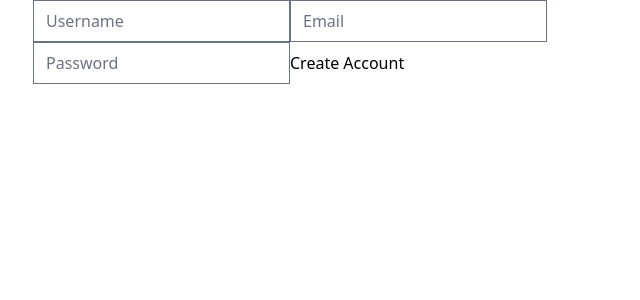
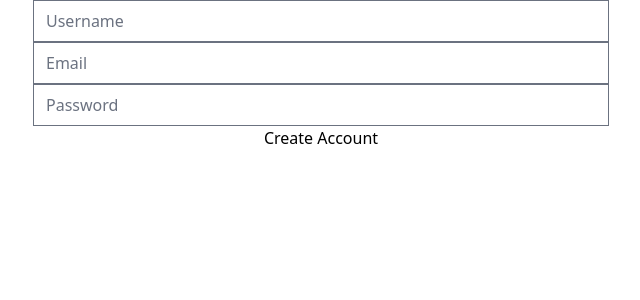
Before and after one commit to LifeFi/reactjs-w10-carrot-market, a Next.js app: page /forms in a window 1280 px wide. Shown: the top 300 px of the page, without its empty margins (319-959 px from the left). Built offline with nearby package versions, Linux system fonts and the light colour scheme.

Commit message:
7.5 errors

```diff
--- a/pages/forms.tsx
+++ b/pages/forms.tsx
@@ -9,7 +9,13 @@ interface LoginForm {
 }
 
 export default function Forms() {
-  const { register, handleSubmit } = useForm<LoginForm>();
+  const {
+    register,
+    handleSubmit,
+    formState: { errors },
+  } = useForm<LoginForm>({
+    mode: "onBlur",
+  });
   const onValid = (data: LoginForm) => {
     console.log("I'm valid");
   };
@@ -18,7 +24,7 @@ export default function Forms() {
   };
 
   return (
-    <form onSubmit={handleSubmit(onValid, onInvalid)}>
+    <form onSubmit={handleSubmit(onValid, onInvalid)} className="flex flex-col">
       <input
         {...register("username", {
           required: "Username is required",
@@ -30,16 +36,26 @@ export default function Forms() {
         type="text"
         placeholder="Username"
       ></input>
+      {errors.username?.message}
       <input
-        {...register("email", { required: "Email is required" })}
+        {...register("email", {
+          required: "Email is required",
+          validate: {
+            notGmail: (value) =>
+              !value.includes("@gmail.com") || "Gmail is not allowed",
+          },
+        })}
         type="email"
         placeholder="Email"
+        className={`${Boolean(errors.email) ? "border-red-500" : ""}`}
       ></input>
+      {errors.email?.message}
       <input
         {...register("password", { required: true })}
         type="password"
         placeholder="Password"
       ></input>
+      {errors.password?.message}
       <input type="submit" value="Create Account" />
     </form>
   );
```
